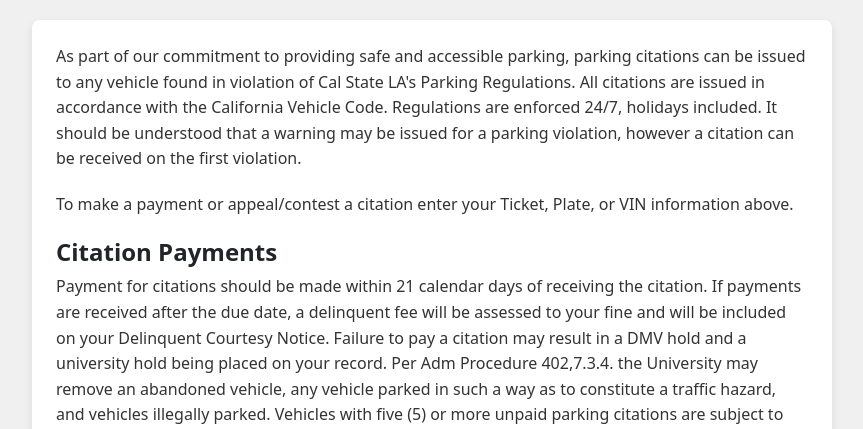
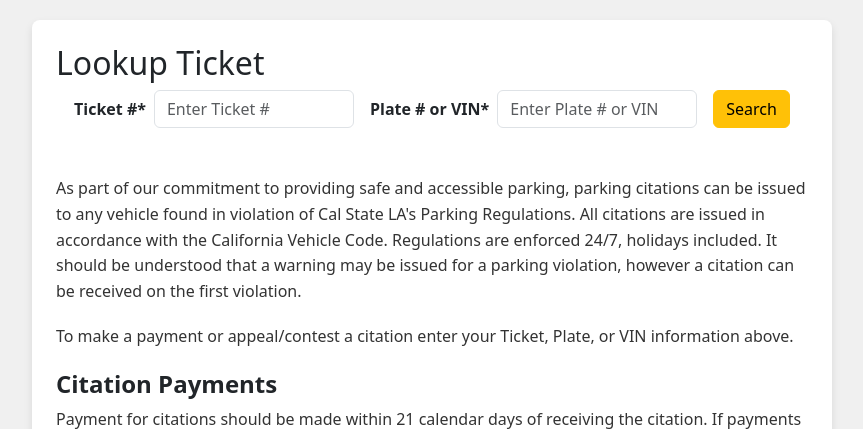
Before and after one commit to Ceziech/CS3337, a Flask app: page /tickets in a window 1280 px wide. Shown: the part 56-485 px from the top of the page, without its empty margins (208-1071 px from the left). Run offline with Flask 3, Linux system fonts and the light colour scheme.

Commit message:
added form to tickets page

```diff
--- a/templates/tickets.html
+++ b/templates/tickets.html
@@ -52,6 +52,16 @@
 
         <main class="content-container d-flex justify-content-center align-items-center">
             <div class="white-box p-4">
+                <h2>Lookup Ticket</h2>
+                <div class="d-flex justify-content-center align-items-center mb-5">
+                    <label for="ticketNumber" class="me-2 fw-bold">Ticket #*</label>
+                    <input type="text" id="ticketNumber" class="form-control me-3" placeholder="Enter Ticket #" style="width: 200px;">
+
+                    <label for="plateOrVin" class="me-2 fw-bold">Plate # or VIN*</label>
+                    <input type="text" id="plateOrVin" class="form-control me-3" placeholder="Enter Plate # or VIN" style="width: 200px;">
+
+                    <button type="button" class="btn btn-warning">Search</button>
+                </div>
                 <p>As part of our commitment to providing safe and accessible parking, parking citations can be issued to any vehicle found in violation of Cal State LA's Parking Regulations. All citations are issued in accordance with the California Vehicle Code. Regulations are enforced 24/7, holidays included. It should be understood that a warning may be issued for a parking violation, however a citation can be received on the first violation.</p>
 
                 <p>To make a payment or appeal/contest a citation enter your Ticket, Plate, or VIN information above.</p>
@@ -75,7 +85,6 @@
 
             </div>
         </main>
-
 
         <!-- Footer Section -->
         <footer class="footer-custom">
```
